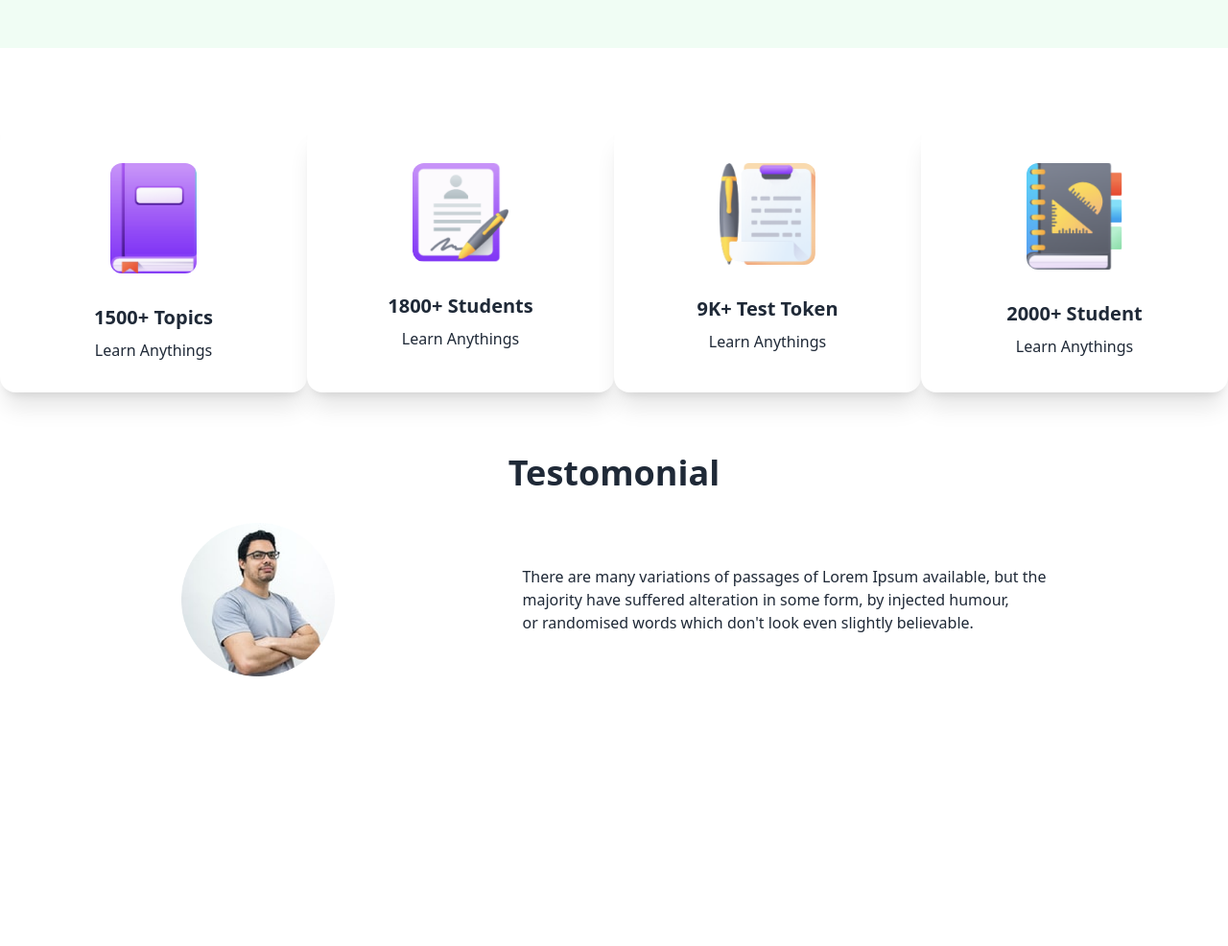
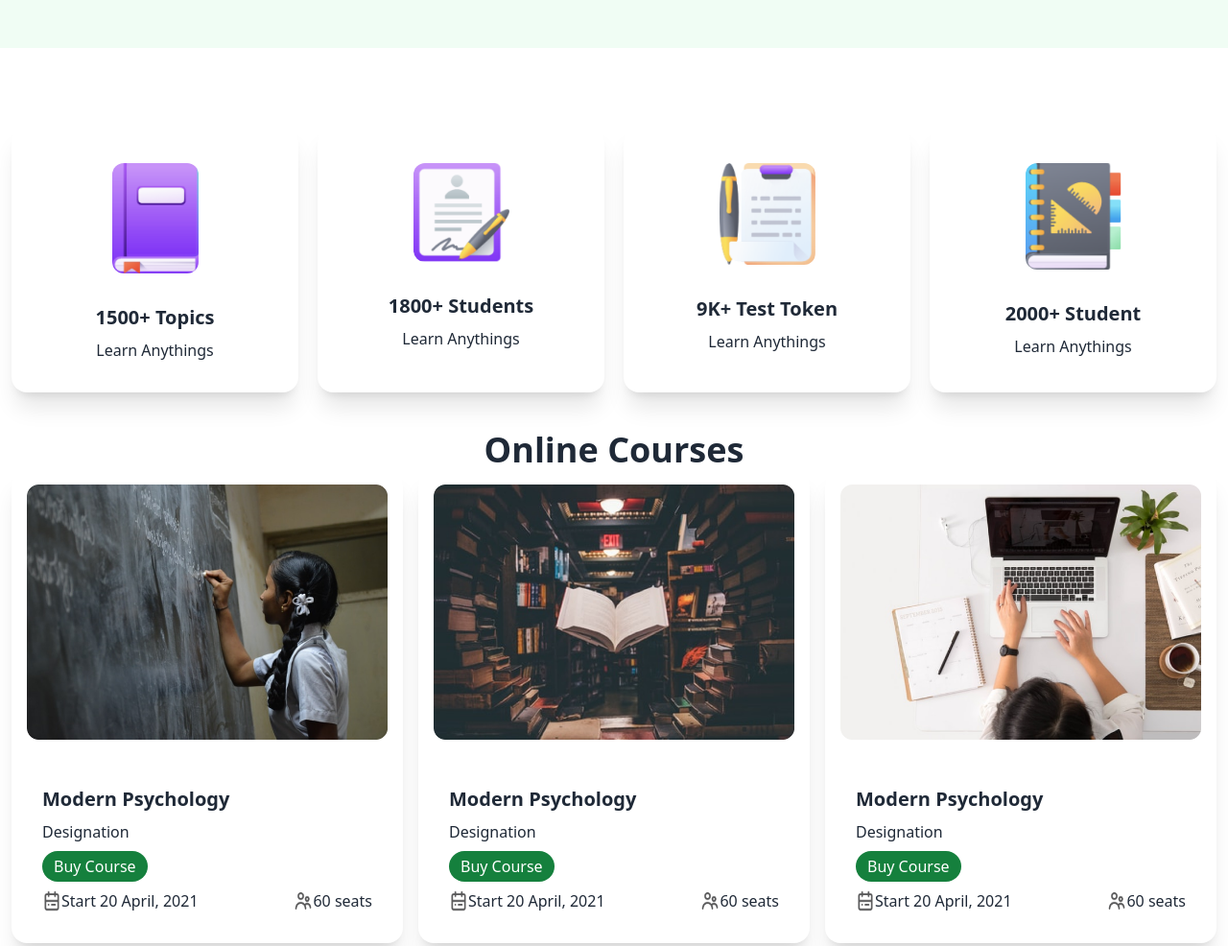
Before and after one commit to Aljuniedkhan/SchoolE, a plain HTML site: page index.html in a window 1280 px wide. Shown: the part 500-1486 px from the top of the page at 96% size. Before the commit the page ends 1205 px from the top, so only its background shows below. Drawn offline with nearby package versions, Linux system fonts and the light colour scheme.

Commit message:
online course section and card section done

```diff
--- a/index.html
+++ b/index.html
@@ -50,8 +50,8 @@
     </header>
     <main>
         <!-- card section -->
-         <section class="grid lg:grid-cols-4 md:grid-cols-2 grid-cols-1 mt-20">
-            <div class="card bg-base-100 shadow-xl">
+         <section class="grid lg:grid-cols-4 md:grid-cols-2 grid-cols-1 mt-20 gap-y-3 lg:gap-x-5 pl-3 pr-3">
+            <div class="card bg-base-100 shadow-xl hover:bg-green-50">
                 <figure class="px-10 pt-10">
                   <img width="90px"
                     src="ICON/book.png"
@@ -63,7 +63,7 @@
                   <p> Learn Anythings</p>
                 </div>
               </div>
-            <div class="card bg-base-100 shadow-xl">
+            <div class="card bg-base-100 shadow-xl hover:bg-green-50">
                 <figure class="px-10 pt-10">
                   <img width="100px"
                     src="ICON/Student.png"
@@ -75,7 +75,7 @@
                   <p> Learn Anythings</p>
                 </div>
               </div>
-            <div class="card bg-base-100 shadow-xl">
+            <div class="card bg-base-100 shadow-xl hover:bg-green-50">
                 <figure class="px-10 pt-10">
                   <img width="100px"
                     src="ICON/Test.png"
@@ -87,7 +87,7 @@
                   <p> Learn Anythings</p>
                 </div>
               </div>
-            <div class="card bg-base-100 shadow-xl">
+            <div class="card bg-base-100 shadow-xl hover:bg-green-50">
                 <figure class="px-10 pt-10">
                   <img width="100px"
                     src="ICON/Students.png"
@@ -101,7 +101,82 @@
               </div>
          </section>
          <!-- online courses section -->
-          <section>
+          <section class="mt-10">
+            <h3 class="text-4xl text-center font-bold">Online Courses</h3>
+            <div class="container gap-y-3 lg:gap-x-4 pl-3 pr-3 mx-auto grid lg:grid-cols-3 md:grid-cols-2 grid-cols-1">
+                <div class="card bg-base-100 gap-y-4 shadow-xl">
+                    <figure class="pt-4 pr-4 pl-4">
+                      <img
+                        src="Photos/Morder pyschology.png"
+                        alt="" />
+                    </figure>
+                    <div class="card-body">
+                      <h2 class="card-title">Modern Psychology</h2>
+                      <p>Designation</p>
+                      <div class="card-actions justify-start">
+                        <button class="bg-green-700 text-white rounded-2xl pl-3 pr-3 pt-1 pb-1" type="submit">Buy Course</button>
+                      </div>
+                      <div class="flex justify-between">
+                        <div class="flex">
+                            <img width="20px" src="ICON/calendar.png" alt="">
+                          Start 20  April, 2021
+                          </div>
+                          <div class="flex">
+                            <img width="20px" src="ICON/people.png" alt="">
+                         60 seats
+                          </div>
+                      </div>
+                    </div>
+                  </div>
+                <div class="card bg-base-100 gap-y-4 shadow-xl">
+                    <figure class="pt-4 pr-4 pl-4">
+                      <img
+                        src="Photos/Morder psyc.png"
+                        alt="" />
+                    </figure>
+                    <div class="card-body">
+                      <h2 class="card-title">Modern Psychology</h2>
+                      <p>Designation</p>
+                      <div class="card-actions justify-start">
+                        <button class="bg-green-700 text-white rounded-2xl pl-3 pr-3 pt-1 pb-1" type="submit">Buy Course</button>
+                      </div>
+                      <div class="flex justify-between">
+                        <div class="flex">
+                            <img width="20px" src="ICON/calendar.png" alt="">
+                          Start 20  April, 2021
+                          </div>
+                          <div class="flex">
+                            <img width="20px" src="ICON/people.png" alt="">
+                         60 seats
+                          </div>
+                      </div>
+                    </div>
+                  </div>
+                <div class="card bg-base-100 gap-y-4 shadow-xl">
+                    <figure class="pt-4 pr-4 pl-4">
+                      <img
+                        src="Photos/Morder pychons.png"
+                        alt="" />
+                    </figure>
+                    <div class="card-body">
+                      <h2 class="card-title">Modern Psychology</h2>
+                      <p>Designation</p>
+                      <div class="card-actions justify-start">
+                        <button class="bg-green-700 text-white rounded-2xl pl-3 pr-3 pt-1 pb-1" type="submit">Buy Course</button>
+                      </div>
+                      <div class="flex justify-between">
+                        <div class="flex">
+                            <img width="20px" src="ICON/calendar.png" alt="">
+                          Start 20  April, 2021
+                          </div>
+                          <div class="flex">
+                            <img width="20px" src="ICON/people.png" alt="">
+                         60 seats
+                          </div>
+                      </div>
+                    </div>
+                  </div>
+            </div>
 
           </section>
            <!-- Testomonial Section -->
```
